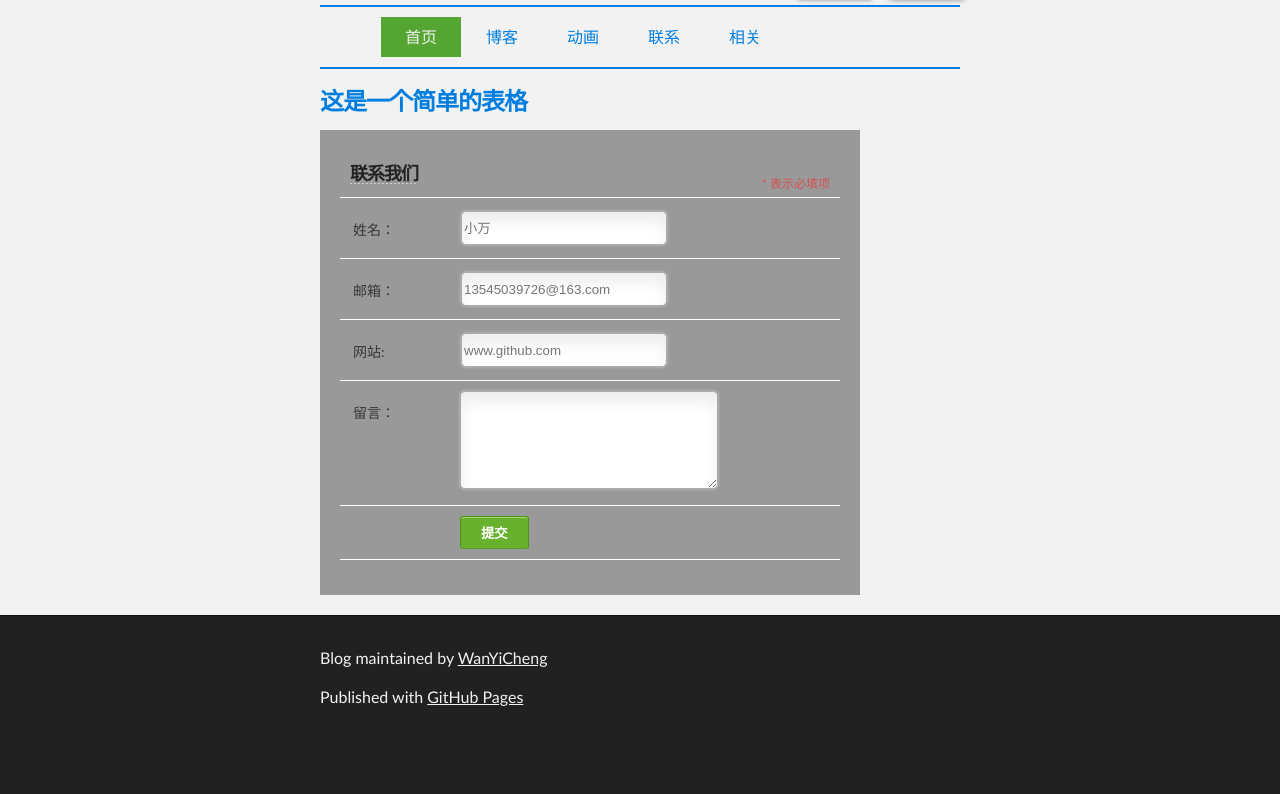
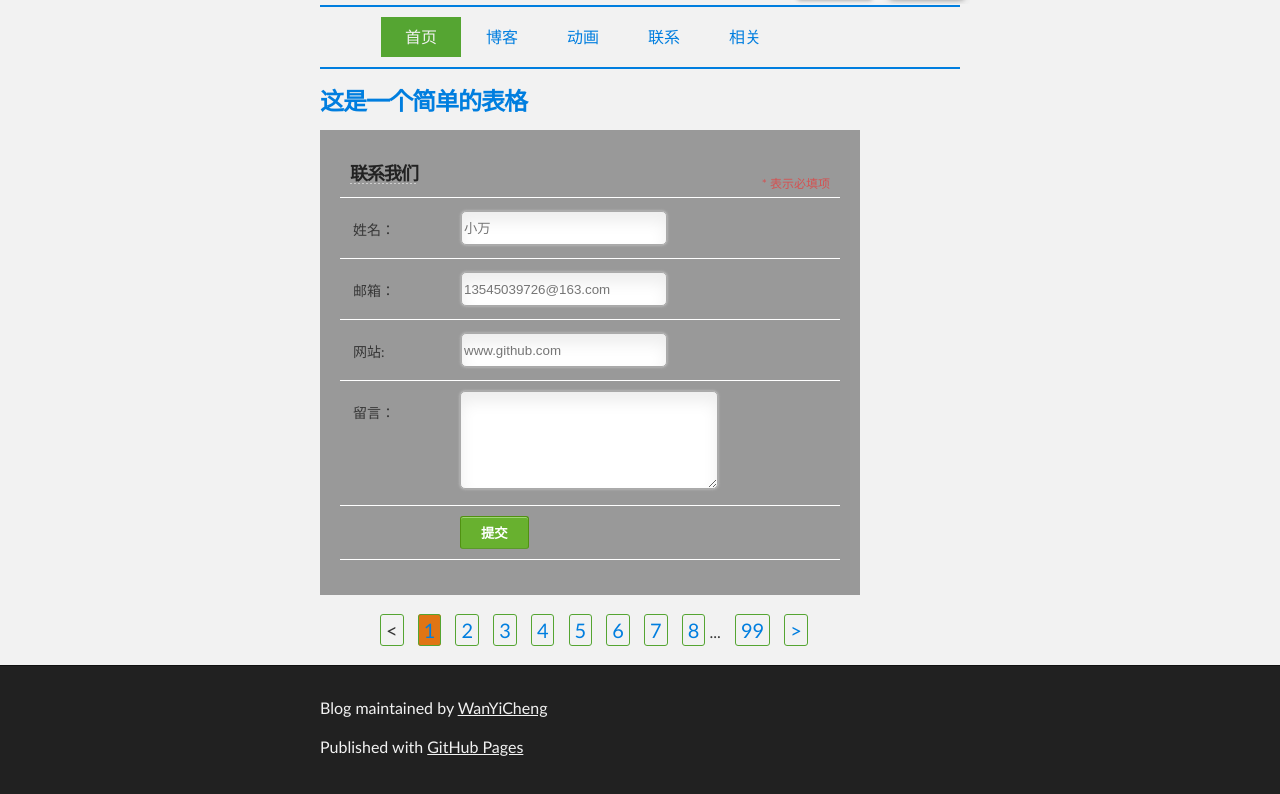
Before and after one commit to WanYiCheng/blog, a plain HTML site: page show.html in a window 1280 px wide. Shown: the part 245-1039 px from the top of the page. Before the commit the page ends 989 px from the top, so only its background shows below. Drawn offline with Linux system fonts and the light colour scheme.

Commit message:
add some numbers

```diff
--- a/show.html
+++ b/show.html
@@ -71,6 +71,21 @@
                </ul>
            </form>
         </div>
+        <div class="page_normal">
+             <span class="page_prev">&lt;</span>
+             <a class="page_current" href="#">1</a>
+            <a href="#">2</a>
+            <a href="#">3</a>
+            <a href="#">4</a>
+            <a href="#">5</a>
+            <a href="#">6</a>
+            <a href="#">7</a>
+            <a href="#">8</a>
+            ...
+            <a href="#">99</a>
+            <a href="#" class="page_nex">&gt;</a>
+
+        </div>
 
 
  </section>
--- a/stylesheets/show.css
+++ b/stylesheets/show.css
@@ -110,3 +110,23 @@ button.submit{
     text-align: center;
     /*text-shadow: 0 -1px 0 #396715;*/
 }
+
+.page_normal {
+    padding-left:50px;
+    margin-top:20px;
+   vertical-align: bottom;
+}
+.page_normal a,.page_normal .page_prev,.page_normal .page_nex{
+   padding:3px 5px;
+    font-size:20px;
+   margin-left:10px;
+    border:1px solid #55a532;
+    border-radius: 3px;
+}
+
+.page_normal .page_current{
+    background:#E07514;
+}
+.page_normal a:hover{
+    background:#E07514;
+}
```
